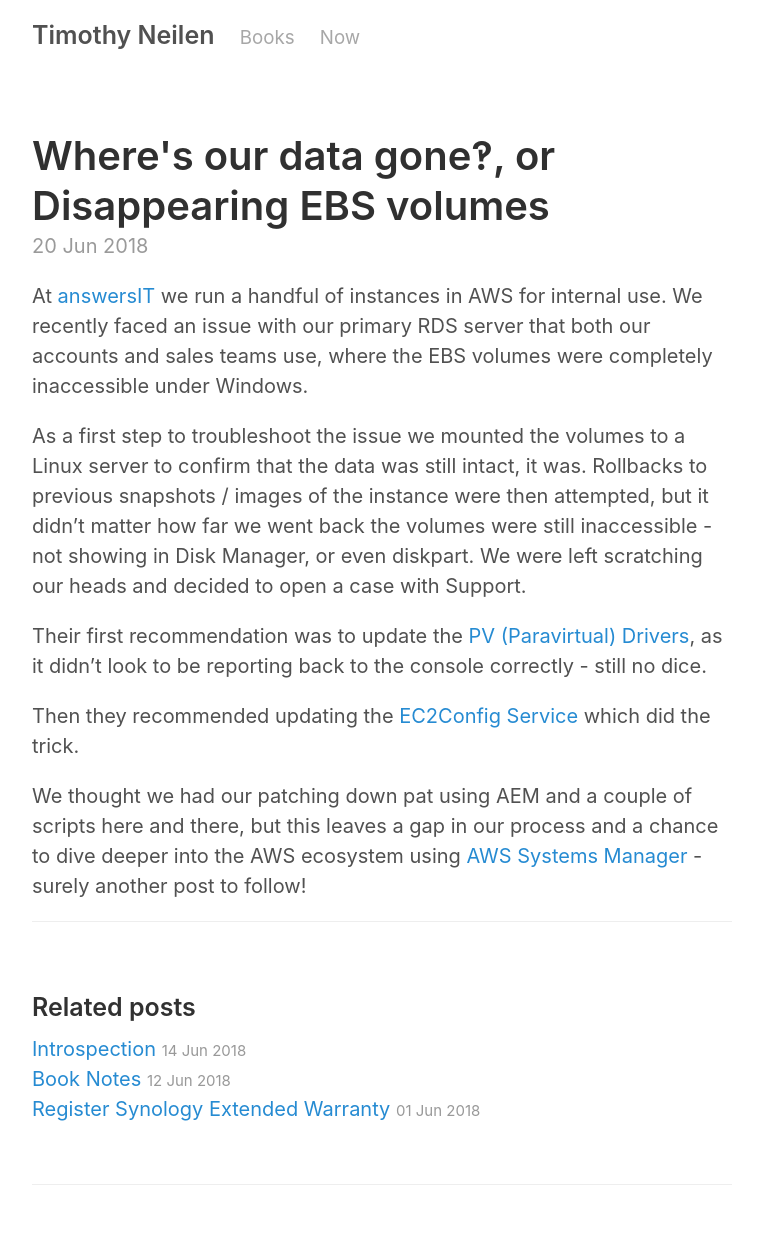
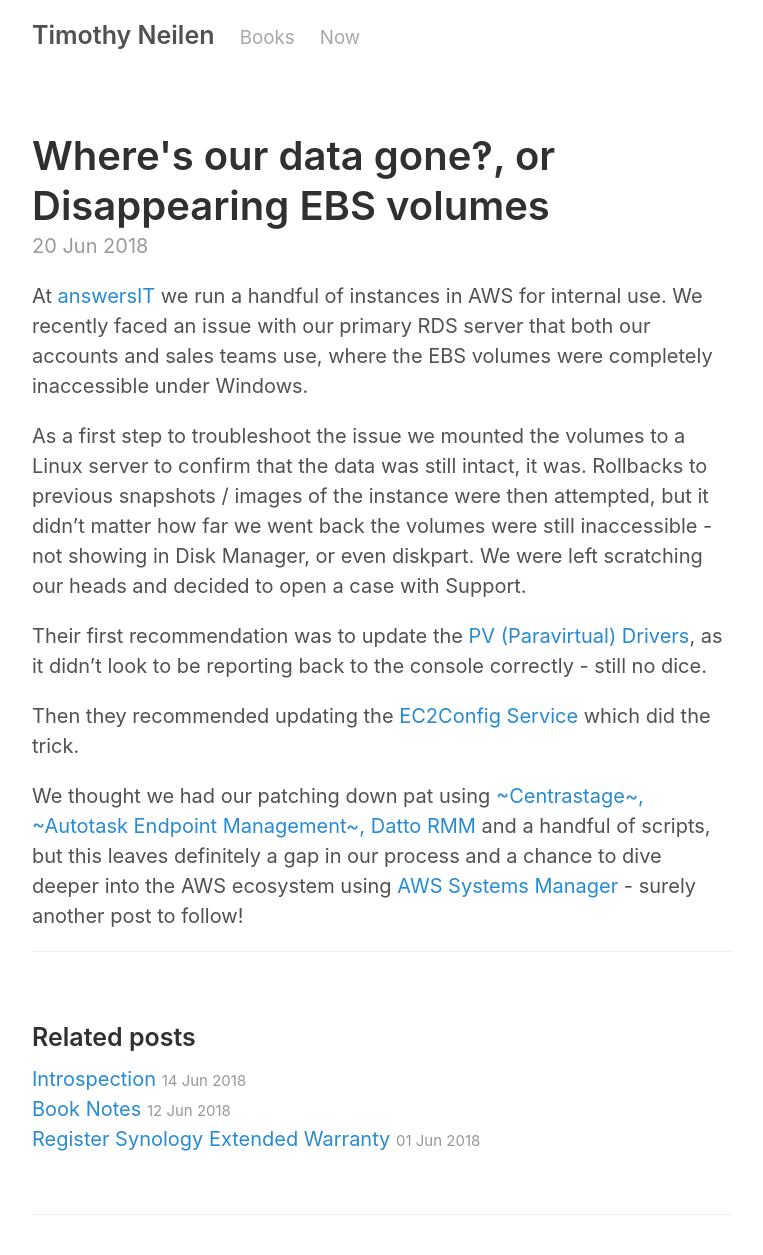
Before and after one commit to teejayen/teejayen.github.io, a Jekyll site: the page built from _posts/2018-06-21-disappearing-ebs-volumes.md, in a window 1280 px wide. Shown: the whole page, without its empty margins (258-1021 px from the left). Built offline with Jekyll 4.4.1, drawn with Linux system fonts in a browser that asks for light colours; before the commit the page ends 1225 px from its top, so only the background shows below that.

Commit message:
centrage? aem? datto? which one is it?

```diff
--- a/_posts/2018-06-21-disappearing-ebs-volumes.md
+++ b/_posts/2018-06-21-disappearing-ebs-volumes.md
@@ -11,4 +11,4 @@
 
 Then they recommended updating the [EC2Config Service](https://docs.aws.amazon.com/AWSEC2/latest/WindowsGuide/ec2config-service.html) which did the trick.
 
-We thought we had our patching down pat using AEM and a couple of scripts here and there, but this leaves a gap in our process and a chance to dive deeper into the AWS ecosystem using [AWS Systems Manager](https://docs.aws.amazon.com/systems-manager/latest/userguide/what-is-systems-manager.html) - surely another post to follow!
+We thought we had our patching down pat using [~Centrastage~, ~Autotask Endpoint Management~, Datto RMM](https://www.datto.com/business-management/datto-rmm) and a handful of scripts, but this leaves definitely a gap in our process and a chance to dive deeper into the AWS ecosystem using [AWS Systems Manager](https://docs.aws.amazon.com/systems-manager/latest/userguide/what-is-systems-manager.html) - surely another post to follow!
```
